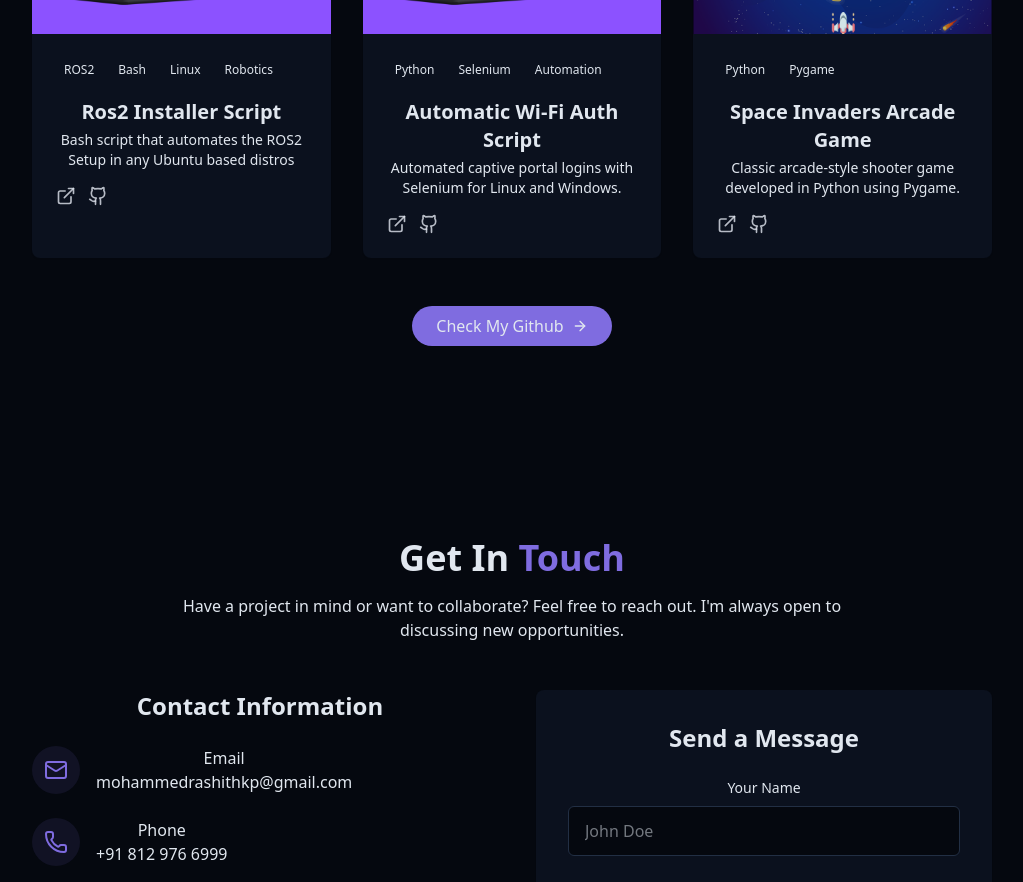
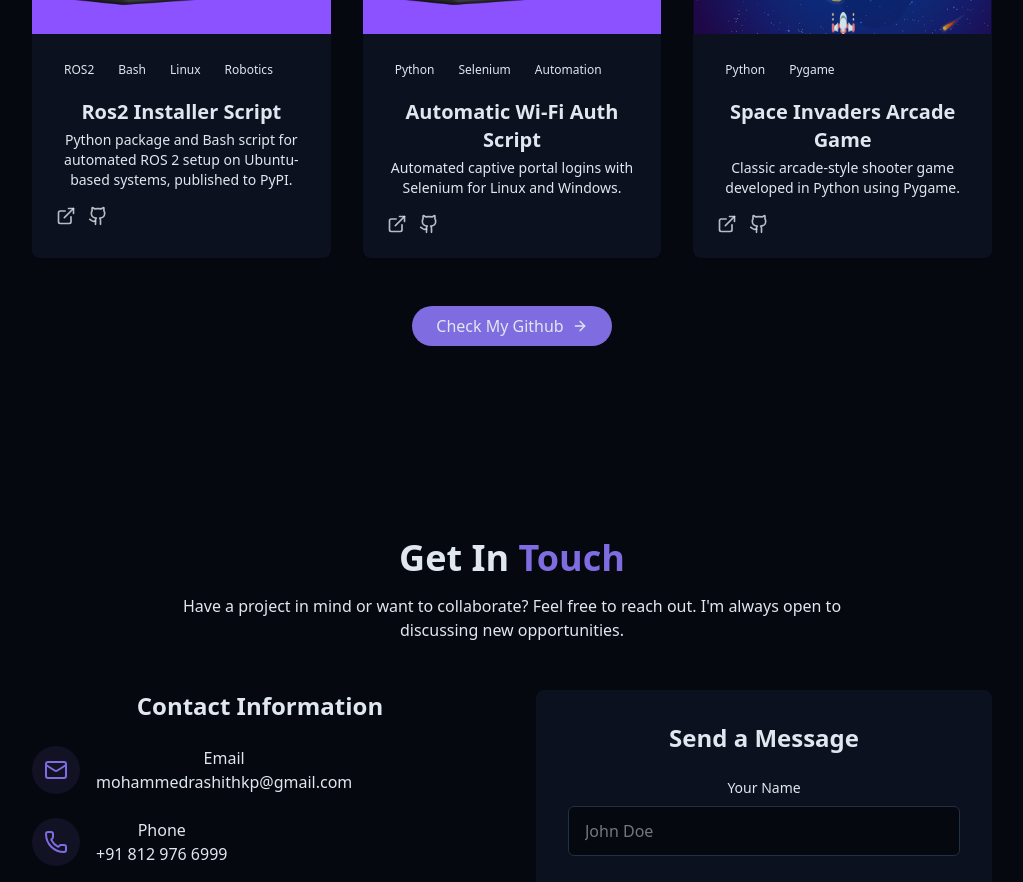
Before and after one commit to mohammedrashithkp/portfolio-website, a React (Vite) app: page / in a window 1280 px wide. Shown: the part 4800-5682 px from the top of the page, without its empty margins (128-1151 px from the left). Built offline with nearby package versions, Linux system fonts and the light colour scheme.

Commit message:
Added Pypi Project link

```diff
--- a/src/components/ProjectsSection.jsx
+++ b/src/components/ProjectsSection.jsx
@@ -59,9 +59,9 @@ const projects = [
     {
         id: 7,
         title: "Ros2 Installer Script",
-        description: "Bash script that automates the ROS2 Setup in any Ubuntu based distros",
+        description: "Python package and Bash script for automated ROS 2 setup on Ubuntu-based systems, published to PyPI.",
         githubUrl: "https://github.com/mohammedrashithkp/ros2-installer.git",
-        DemoUrl: 'https://github.com/mohammedrashithkp/ros2-installer.git',
+        DemoUrl: 'https://pypi.org/project/ros2-installer/',
         image: "/projects/Ros2-installer.png",
         tags: ["ROS2", "Bash", "Linux", "Robotics"]
     },
```
